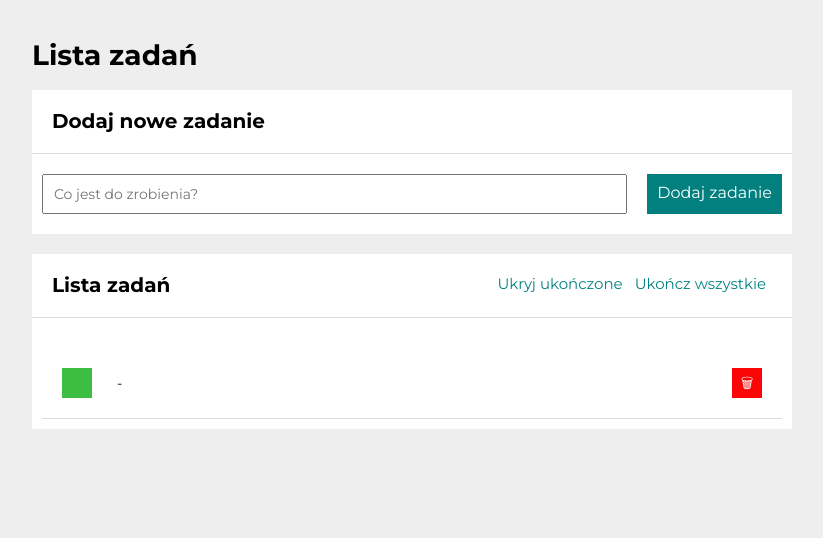
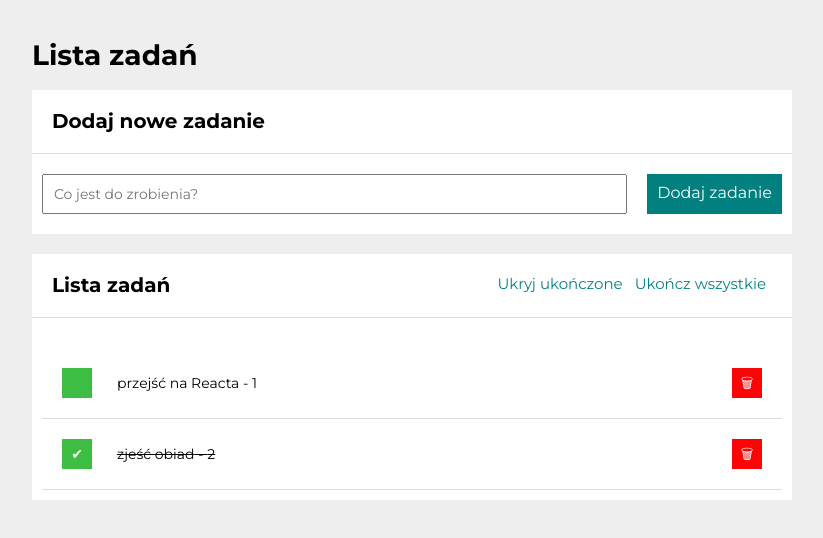
Before and after one commit to Joanna2307/tasks-list-react, a React (Create React App) app: page / in a window 1280 px wide. Shown: the top 538 px of the page, without its empty margins (228-1051 px from the left). Built offline with nearby package versions, Linux system fonts and the light colour scheme.

Commit message:
localStorage delted

```diff
--- a/src/App.js
+++ b/src/App.js
@@ -1,4 +1,4 @@
-import React, { useState, useEffect } from "react";
+import React, { useState } from "react";
 import Form from "./Form";
 import Tasks from "./Tasks";
 import Buttons from "./Buttons";
@@ -6,18 +6,14 @@
 import Header from "./Header";
 import Container from "./Container";
 
-const defaultTasks = [
-  { id: 1, content: "przejść na Reacta", done: false },
-  { id: 2, content: "zjeść obiad", done: true },
-];
+const hideDone = false;
 
 function App() {
   const [hideDone, setHideDone] = useState(false);
   const [tasks, setTasks] = useState([
-    JSON.parse(localStorage.getItem("tasks")) || defaultTasks,
+    { id: 1, content: "przejść na Reacta", done: false },
+    { id: 2, content: "zjeść obiad", done: true },
   ]);
-
-  useEffect(() => localStorage.setItem("tasks", JSON.stringify(tasks)));
 
   const toggleHideDone = () => {
     setHideDone((hideDone) => !hideDone);
```
